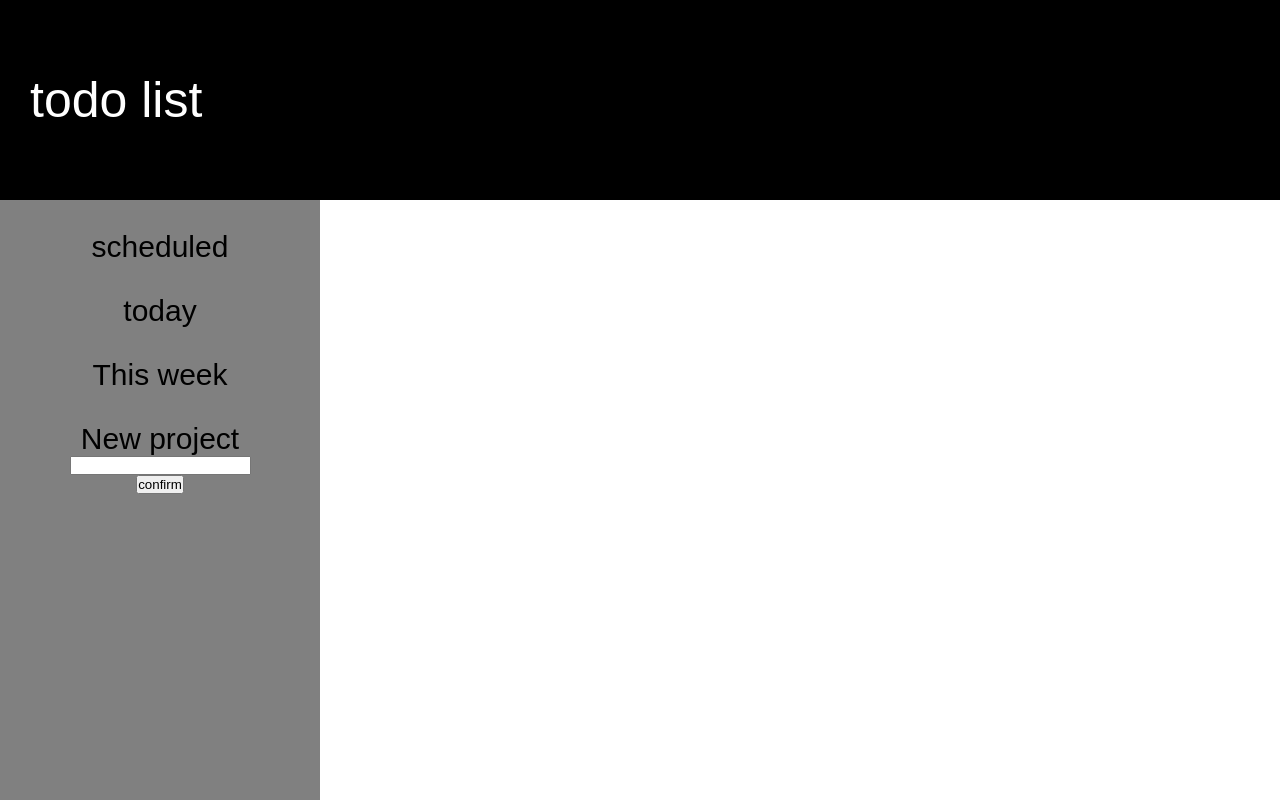
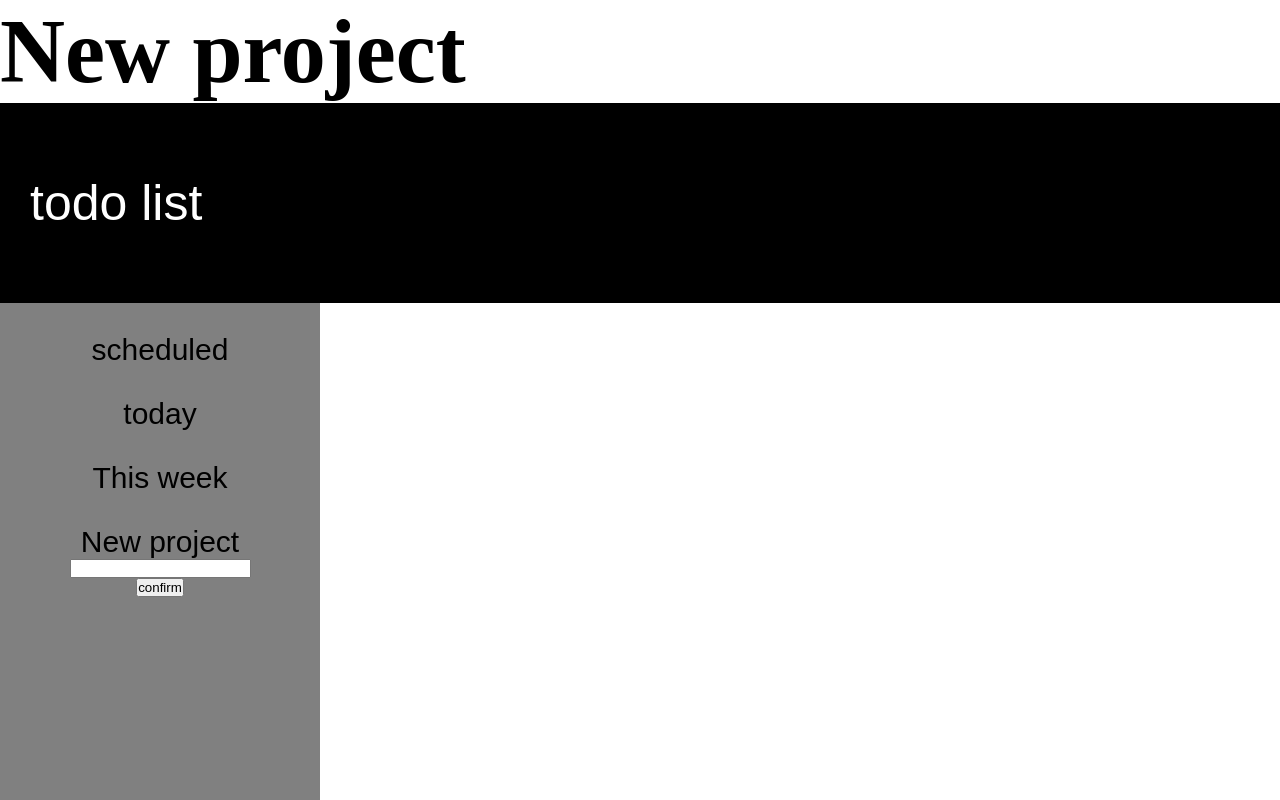
Before and after one commit to NickHgstl/Todo-list, a website with bundled scripts: page dist/index.html in a window 1280 px wide. Both pictures are taken after a click on the element "New project". Built offline with nearby package versions, Linux system fonts and the light colour scheme.

Commit message:
added sidebar functionality

```diff
--- a/src/index.js
+++ b/src/index.js
@@ -7,12 +7,19 @@ let bodyContainer = document.createElement('div');
 bodyContainer.id = "body_container";
 div.append(bodyContainer);
 
+const maintodoContainer = document.createElement("div");
+maintodoContainer.id = "maintodo_container";
+bodyContainer.append(maintodoContainer);
+
 function sidebar(scheduled, today, week, newProject) {
     this.scheduled = scheduled;
     this.today = today;
     this.week = week;
     this.newProject = newProject;
+}
 
+function userTask(task) {
+    this.task = task;
 }
 
 function header() {
@@ -32,7 +39,7 @@ function pageSidebar () {
     bodyContainer.append(sidebarContainer);
 
     const scheduled = document.createElement("div");
-    scheduled.id = "scheduled";
+    scheduled.id = "sidebar_scheduled";
     scheduled.className = "sidebar_item";
     scheduled.innerText = "scheduled";
     sidebar.scheduled = scheduled.innerText;
@@ -40,7 +47,7 @@ function pageSidebar () {
     sidebarContainer.append(scheduled);
 
     const today = document.createElement("div");
-    today.id = "today";
+    today.id = "sidebar_today";
     today.className = "sidebar_item";
     today.innerText = "today";
     sidebar.today = today.innerText;
@@ -48,7 +55,7 @@ function pageSidebar () {
     sidebarContainer.append(today);
 
     const week = document.createElement("div");
-    week.id = "week";
+    week.id = "sidebar_week";
     week.className = "sidebar_item";
     week.innerText = "This week";
     sidebar.week = week.innerText;
@@ -56,7 +63,7 @@ function pageSidebar () {
     sidebarContainer.append(week);
 
     let sidebarNewProject = document.createElement("div");
-    sidebarNewProject.id = "week";
+    sidebarNewProject.id = "sidebar_new_project";
     sidebarNewProject.className = "sidebar_item";
     sidebarNewProject.innerText = "New project";
     sidebar.sidebarNewProject = sidebarNewProject.innerText;
@@ -74,21 +81,56 @@ function pageSidebar () {
 
         projectButton.addEventListener('click', function(e){
             let customProject = document.createElement('div');
+            customProject.className = "sidebar_item";
+            customProject.id = "custom_project";
+            customProject.innerText = projectInput.value;
             sidebarContainer.append(customProject);
-            customProject.innerText = projectInput.value;
             sidebar.newProject = customProject.innerText;
             console.log("new project:",sidebar.newProject);
-            console.log("hey");
+
+            customProject.addEventListener('click', function(e){
+                const currentTabHeader = document.createElement("h1");
+                currentTabHeader.id = "current_tab_header";
+                currentTabHeader.innerText = this.innerText;
+                maintodoContainer.append(currentTabHeader);
+            })
+
 
             if (projectButton.parentNode)
             projectButton.parentNode.removeChild(projectButton);
 
             if (projectInput.parentNode)
             projectInput.parentNode.removeChild(projectInput);
+
+
         })
     })
 }
+function mainContent(){
+    const sidebarItems = document.getElementsByClassName("sidebar_item");
+    var i = 0;
+    for(i = 0; i < sidebarItems.length; i++) {
+        sidebarItems[i].addEventListener('click', function(e){
+            const currentTabHeader = document.createElement("h1");
+            currentTabHeader.id = "current_tab_header";
+            currentTabHeader.innerText = this.innerText;
+            maintodoContainer.append(currentTabHeader);
+        })
 
+    }
+
+}
+
+
+
+
+function todayTab() {
+    const tabHeader = document.createElement("h1");
+    tabHeader.id = "tab_header"
+    console.log(document.getElementById("sidebar_item"))
+    bodyContainer.append(tabHeader);
+}
 
 header();
 pageSidebar();
+mainContent();
--- a/src/style.css
+++ b/src/style.css
@@ -38,3 +38,8 @@
 .sidebar_item {
     margin-top: 30px;
 }
+
+
+#current_tab_header {
+    font-size: 90px;
+}
```
Also changed, not shown: dist/main.js.
